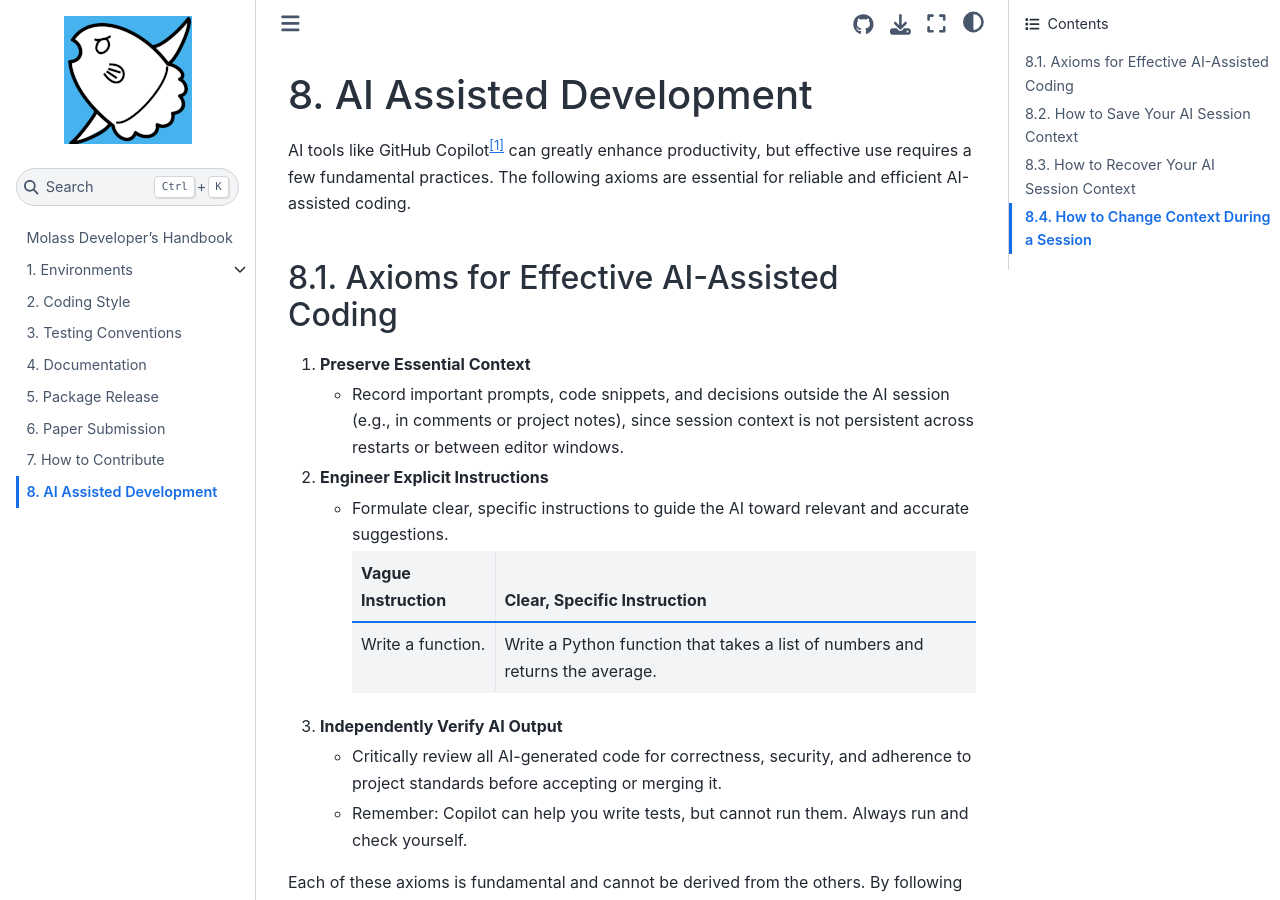
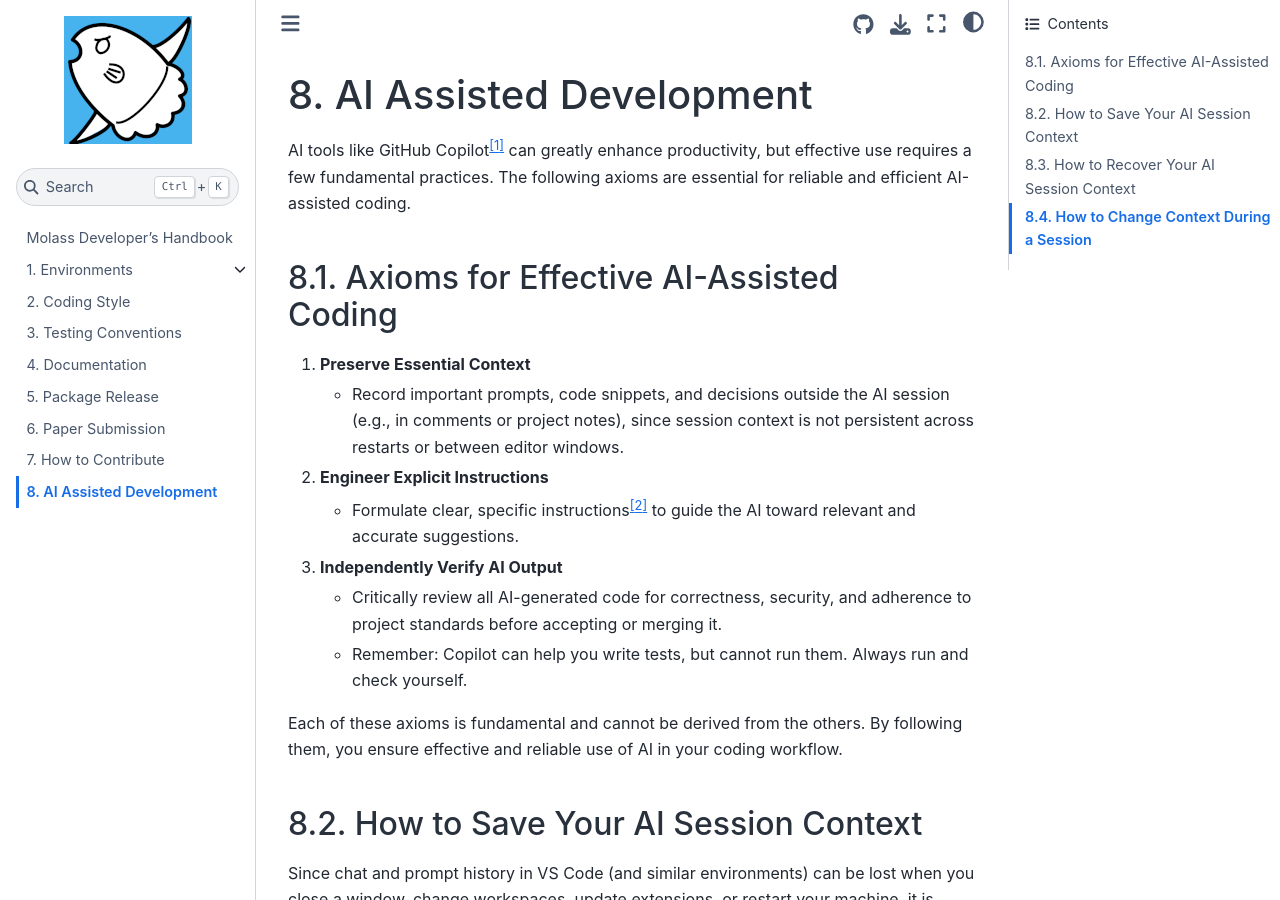
Before and after one commit to biosaxs-dev/molass-develop, a Jupyter Book: the page built from chapters/11/ai_assisted.md, in a window 1280 px wide and 900 px high. Built offline with Jupyter Book 1.0.4 settings and Sphinx 7.4.7 and the Sphinx Book theme 1.1.4, drawn with Linux system fonts in a browser that asks for light colours; some of the changed text lies outside the part shown.

Commit message:
Update for precision

````diff
--- a/chapters/11/ai_assisted.md
+++ b/chapters/11/ai_assisted.md
@@ -8,11 +8,7 @@ AI tools like GitHub Copilot[^1] can greatly enhance productivity, but effective
    - Record important prompts, code snippets, and decisions outside the AI session (e.g., in comments or project notes), since session context is not persistent across restarts or between editor windows.
 
 2. **Engineer Explicit Instructions**
-   - Formulate clear, specific instructions to guide the AI toward relevant and accurate suggestions.
-
-     | Vague Instruction    | Clear, Specific Instruction                                       |
-     |----------------------|-------------------------------------------------------------------|
-     | Write a function.    | Write a Python function that takes a list of numbers and returns the average. |
+   - Formulate clear, specific instructions[^2] to guide the AI toward relevant and accurate suggestions.
 
 3. **Independently Verify AI Output**
    - Critically review all AI-generated code for correctness, security, and adherence to project standards before accepting or merging it.
@@ -63,4 +59,10 @@ Being clear about context changes and the current file helps the AI provide more
 
 For further tips or more detailed guidance, feel free to ask GitHub Copilot directly as you work. This section is intentionally kept simple to encourage direct engagement with AI assistants for further guidance.
 
+```{note}
+The practices and limitations described in this chapter are based on the status of AI tools as of GPT-4 or GPT-4.1. Capabilities and behaviors of AI assistants may change in future versions.
+```
+
 [^1]: We say simply "GitHub Copilot" to mean "GitHub Copilot or another AI assistant" for brevity.
+
+[^2]: In the context of AI, "instruction" is often referred to as a "prompt" and can also mean a question or request given to the AI assistant to guide its response.
````
